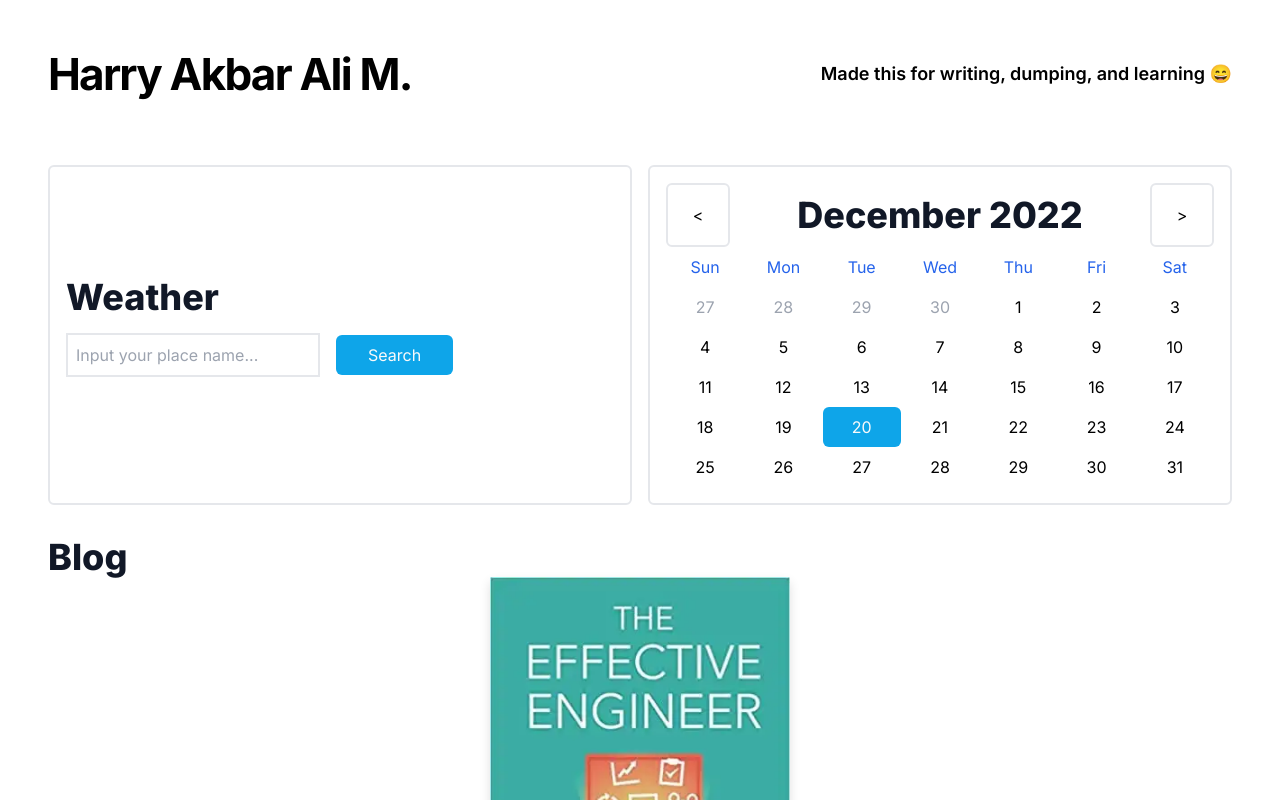
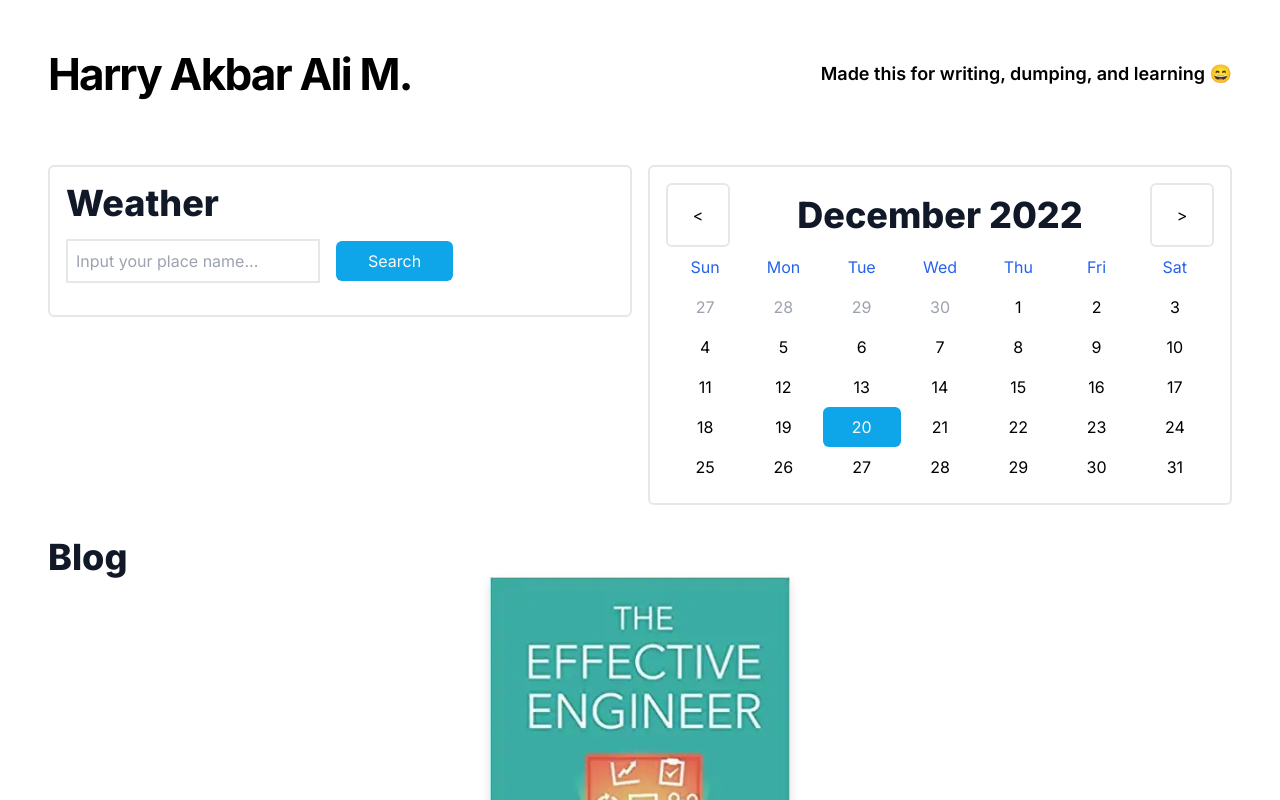
Before and after one commit to harryakbar/personal-website, a Next.js app: page / in a window 1280 px wide. Shown: the top 800 px of the page. Built offline with nearby package versions, Linux system fonts and the light colour scheme.

Commit message:
Fix layout

```diff
--- a/pages/index.tsx
+++ b/pages/index.tsx
@@ -30,7 +30,7 @@ export default function Index({ allPosts }: Props) {
         </Head>
         <Container>
           <Intro />
-          <div className="flex space-x-4">
+          <div className="flex md:space-x-4 flex-col md:flex-row items-start md:items-top">
             <Weather />
             <Calendar />
           </div>
```
